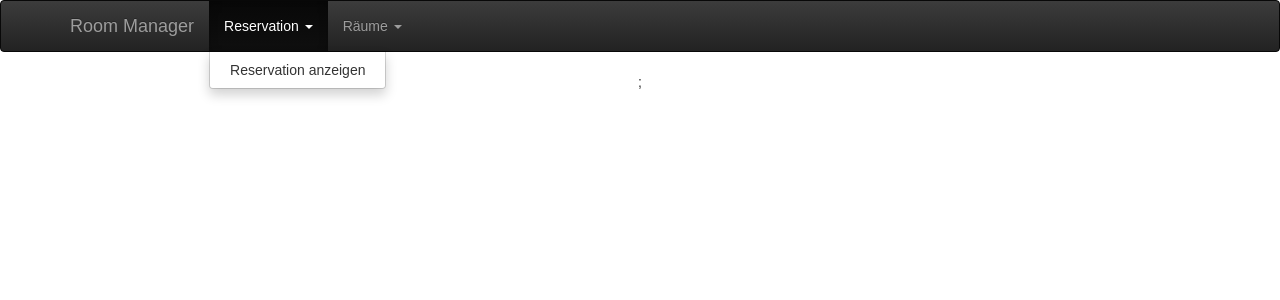
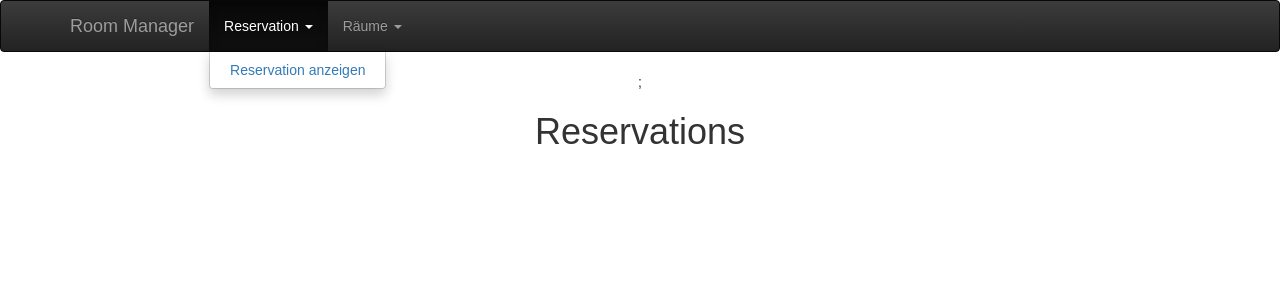
Before and after one commit to M426Scrum/FrontendRepo, a React (Create React App) app: page /reservations in a window 1280 px wide. Both pictures are taken after a click on the button "Reservation". Shown: the top 300 px of the page. Built offline with nearby package versions, Linux system fonts and the light colour scheme.

Commit message:
router nav

```diff
--- a/package.json
+++ b/package.json
@@ -6,6 +6,7 @@
     "react": "^16.4.0",
     "react-bootstrap": "^0.32.1",
     "react-dom": "^16.4.0",
+    "react-router-dom": "^4.2.2",
     "react-scripts": "1.1.4"
   },
   "scripts": {
--- a/src/App.js
+++ b/src/App.js
@@ -1,30 +1,24 @@
-import React, { Component } from 'react';
-import logo from './logo.svg';
-import './App.css';
-import { Button, ButtonToolbar, Navbar, Nav, NavItem, MenuItem, NavDropdown } from 'react-bootstrap';
+import React, { Component } from "react";
+import logo from "./logo.svg";
+import "./App.css";
+import {
+  Button,
+  ButtonToolbar,
+  Navbar,
+  Nav,
+  NavItem,
+  MenuItem,
+  NavDropdown
+} from "react-bootstrap";
+import { Header } from "./Header";
+import { Main } from "./Main";
 
 class App extends Component {
   render() {
     return (
       <div className="App">
-        <Navbar inverse collapseOnSelect>
-          <Navbar.Header>
-            <Navbar.Brand>
-              <a href="#brand">Room Manager</a>
-            </Navbar.Brand>
-            <Navbar.Toggle />
-          </Navbar.Header>
-          <Navbar.Collapse>
-            <Nav>
-              <NavDropdown eventKey={3} title="Reservation" id="basic-nav-dropdown">
-                <MenuItem eventKey={3.1}>Reservation anzeigen</MenuItem>
-              </NavDropdown>
-              <NavDropdown eventKey={3} title="Räume" id="basic-nav-dropdown">
-                <MenuItem eventKey={3.1}>Raum suchen</MenuItem>
-              </NavDropdown>
-            </Nav>
-          </Navbar.Collapse>
-        </Navbar>;
+        <Header />
+        <Main />
       </div>
     );
   }
--- /dev/null
+++ b/src/Header.js
@@ -0,0 +1,48 @@
+import React, { Component } from "react";
+import logo from "./logo.svg";
+import "./App.css";
+import {
+  Button,
+  ButtonToolbar,
+  Navbar,
+  Nav,
+  NavItem,
+  MenuItem,
+  NavDropdown
+} from "react-bootstrap";
+import { Link } from "react-router-dom";
+
+class Header extends Component {
+  render() {
+    return (
+      <div className="Header">
+        <Navbar inverse collapseOnSelect>
+          <Navbar.Header>
+            <Navbar.Brand>
+              <a href="#brand">Room Manager</a>
+            </Navbar.Brand>
+            <Navbar.Toggle />
+          </Navbar.Header>
+          <Navbar.Collapse>
+            <Nav>
+              <NavDropdown
+                eventKey={3}
+                title="Reservation"
+                id="basic-nav-dropdown"
+              >
+                <MenuItem eventKey={3.1}>
+                  <Link to="/reservations">Reservation anzeigen</Link>
+                </MenuItem>
+              </NavDropdown>
+              <NavDropdown eventKey={3} title="Räume" id="basic-nav-dropdown">
+                <MenuItem eventKey={3.1}>Raum suchen</MenuItem>
+              </NavDropdown>
+            </Nav>
+          </Navbar.Collapse>
+        </Navbar>;
+      </div>
+    );
+  }
+}
+
+export { Header };
--- /dev/null
+++ b/src/Main.js
@@ -0,0 +1,20 @@
+import React, { Component } from "react";
+import logo from "./logo.svg";
+import "./App.css";
+import { Switch, Route } from "react-router-dom";
+import { Reservations } from "./components/Reservations";
+
+class Main extends Component {
+  render() {
+    return (
+      <div className="App">
+        <Switch>
+          <Route path="/reservations" component={Reservations} />
+          <Route path="/searchRoom" />
+        </Switch>
+      </div>
+    );
+  }
+}
+
+export { Main };
--- /dev/null
+++ b/src/components/Reservations.js
@@ -0,0 +1,17 @@
+import React from "react";
+
+class Reservations extends React.Component {
+  constructor(props) {
+    super(props);
+  }
+
+  render() {
+    return (
+      <div>
+        <h1>Reservations</h1>
+      </div>
+    );
+  }
+}
+
+export { Reservations };
--- a/src/index.js
+++ b/src/index.js
@@ -1,8 +1,14 @@
-import React from 'react';
-import ReactDOM from 'react-dom';
-import './index.css';
-import App from './App';
-import registerServiceWorker from './registerServiceWorker';
+import React from "react";
+import ReactDOM from "react-dom";
+import "./index.css";
+import App from "./App";
+import registerServiceWorker from "./registerServiceWorker";
+import { BrowserRouter } from "react-router-dom";
 
-ReactDOM.render(<App />, document.getElementById('root'));
+ReactDOM.render(
+  <BrowserRouter>
+    <App />
+  </BrowserRouter>,
+  document.getElementById("root")
+);
 registerServiceWorker();
```
